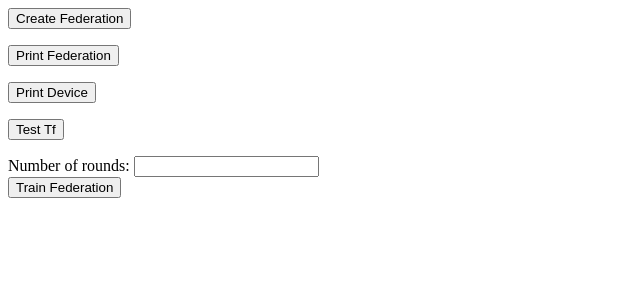
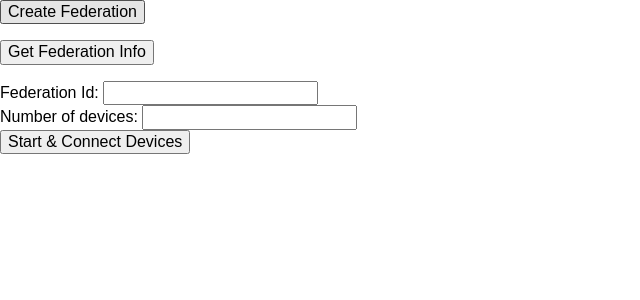
Before and after one commit to robertcarlsson/federated-learning-system, a Python web app: template server/templates/index.html in a window 1280 px wide. Shown: the top 300 px of the page, without its empty margins (0-640 px from the left). Run offline with Jinja, Linux system fonts and the light colour scheme; the template is opened without the code that fills it, so the values that code supplies are empty; some libraries are stand-ins or nearby versions.

Commit message:
Removing unnecessary code

```diff
--- a/server/templates/index.html
+++ b/server/templates/index.html
@@ -1,22 +1,26 @@
 <html>
+<head>
+   <link rel="stylesheet" href="https://unpkg.com/purecss@1.0.0/build/pure-min.css" integrity="sha384-nn4HPE8lTHyVtfCBi5yW9d20FjT8BJwUXyWZT9InLYax14RDjBj46LmSztkmNP9w" crossorigin="anonymous">
+   <meta name="viewport" content="width=device-width, initial-scale=1">
+   <!--[if lte IE 8]>
+    <link rel="stylesheet" href="https://unpkg.com/purecss@1.0.0/build/grids-responsive-old-ie-min.css">
+   <![endif]-->
+   <!--[if gt IE 8]><!-->
+   <link rel="stylesheet" href="https://unpkg.com/purecss@1.0.0/build/grids-responsive-min.css">
+   <!--<![endif]-->
 
+</head>
 <body>
-
    <form action="/create-federation" method="get">
       <button name="createFed" type="submit">Create Federation</button>
    </form>
-   <form action="/print-federation" method="get">
-      <button name="printFed" type="submit">Print Federation</button>
+   <form action="/" method="get">
+      <button name="printFed" type="submit">Get Federation Info</button>
    </form>
-   <form action="/print-device" method="get">
-      <button name="printDev" type="submit">Print Device</button>
-   </form>
-   <form action="/tf-test" method="get">
-      <button name="printDev" type="submit">Test Tf</button>
-   </form>
-   <form action="/train-federation" method="post">
-      Number of rounds: <input type="number" name="n_rounds"><br>
-      <button name="trainFed" type="submit" formmethod="POST">Train Federation</button>
+   <form action="/" method="post">
+      Federation Id: <input type="number" name="fed_id"><br>
+      Number of devices: <input type="number" name="n_devices"><br>
+      <button name="trainFed" type="submit" formmethod="POST">Start & Connect Devices</button>
    </form>
    {{message}}
 </body>
```
Also changed, not shown: server/app.py (+8 -78 lines).
